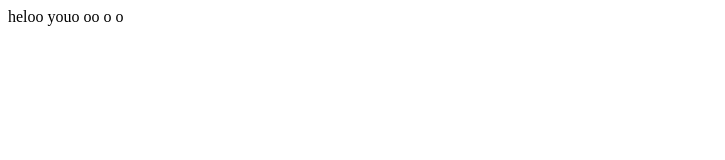
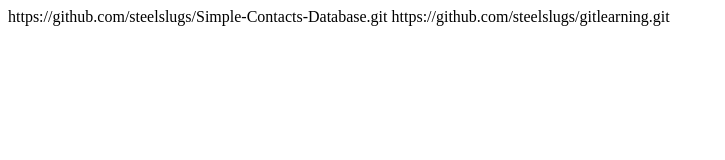
Before and after one commit to steelslugs/gitlearning, a plain HTML site: page index.html in a window 1280 px wide. Shown: the whole page, without its empty margins (0-725 px from the left). Drawn offline with Linux system fonts and the light colour scheme.

Commit message:
another change

```diff
--- a/index.html
+++ b/index.html
@@ -1 +1,7 @@
-<html>heloo  youo oo o o<html>
+<html>
+https://github.com/steelslugs/Simple-Contacts-Database.git
+
+
+
+https://github.com/steelslugs/gitlearning.git
+<html>
```
